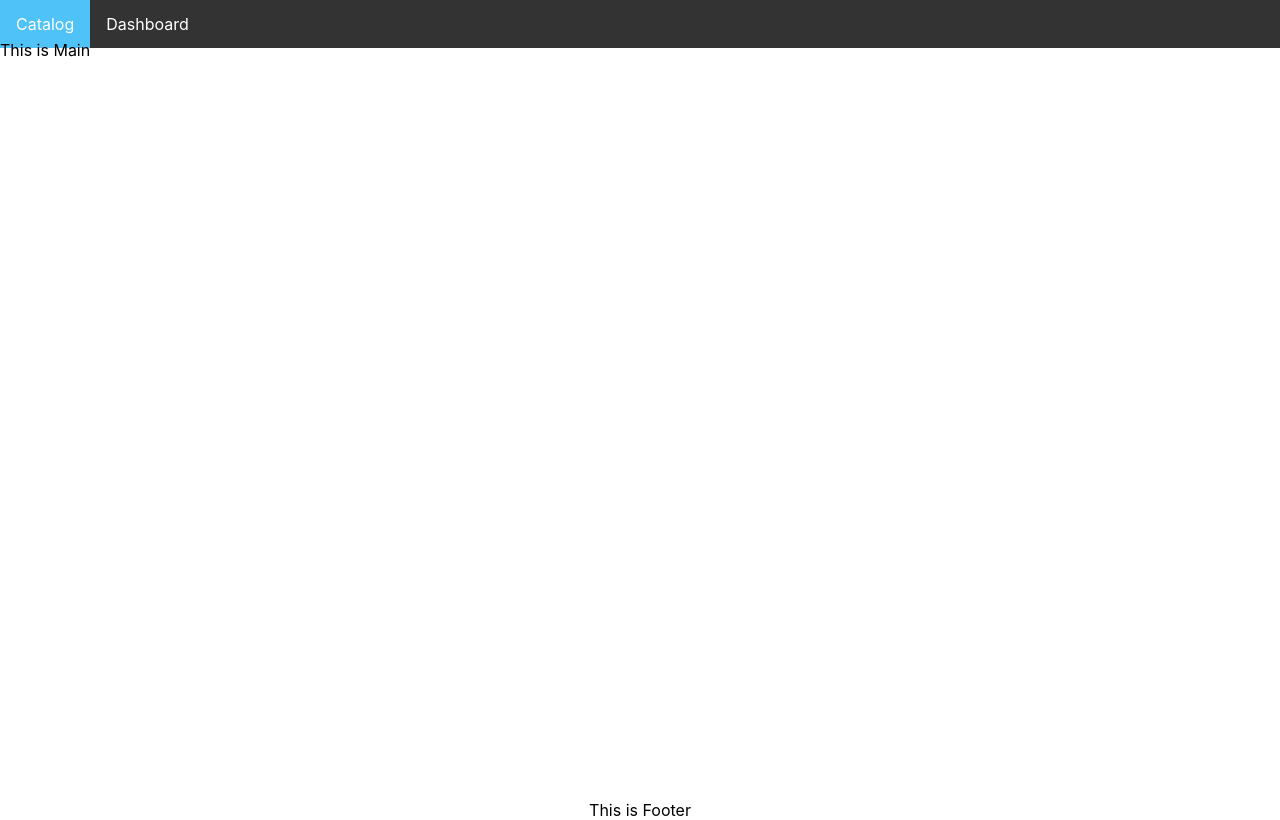
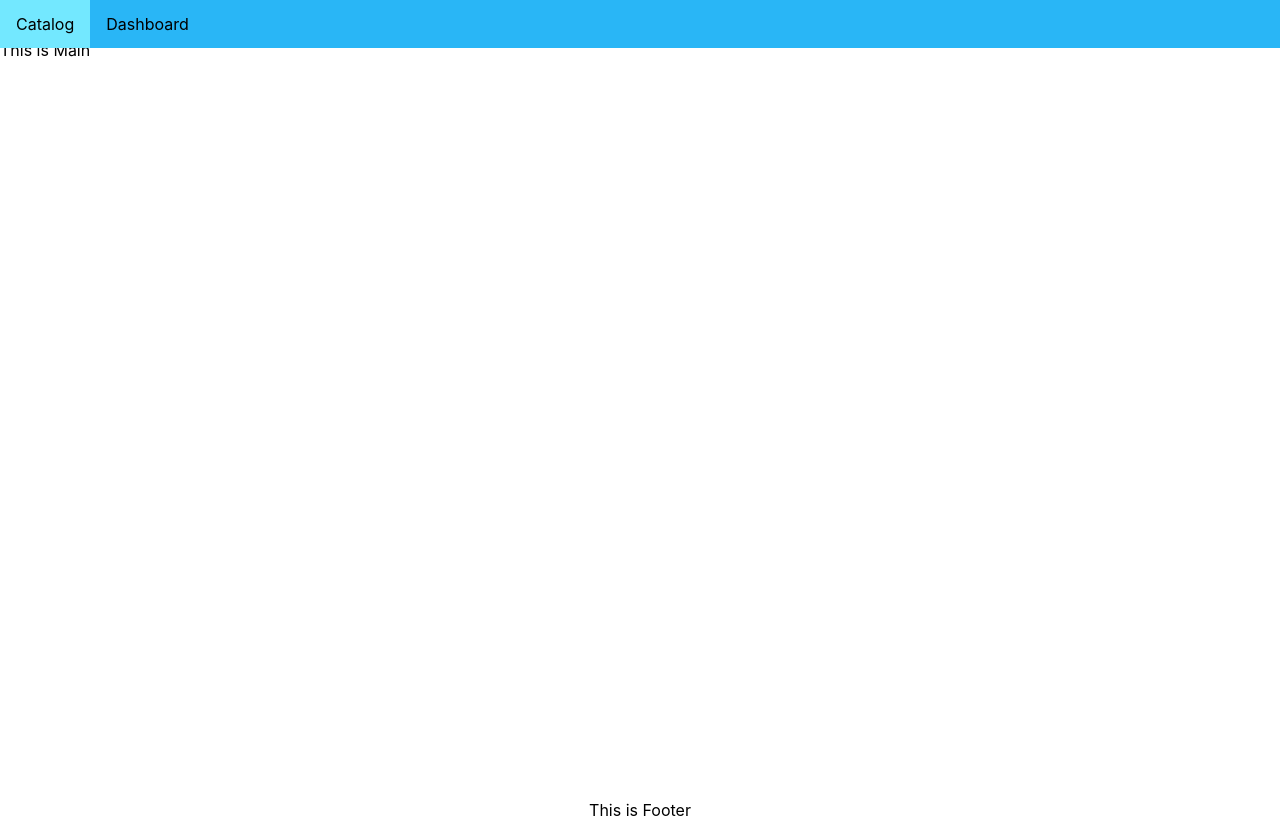
Before and after one commit to shehancshanaka/MERN-Library-Management-System, a React (Create React App) app in the folder library_management_system_mern/: page / in a window 1280 px wide. Built offline with nearby package versions, Linux system fonts and the light colour scheme.

Commit message:
Add theming support  and make navbar fixed

```diff
--- a/library_management_system_mern/src/App.js
+++ b/library_management_system_mern/src/App.js
@@ -1,9 +1,21 @@
-
+import React from "react";
+import { ThemeProvider } from "styled-components";
 import { Header, Main, Footer } from "./components/Layout"
 import {NavBar,NavItem,NavLink} from './components/navbar'
 function App() {
+  const theme = {
+    primary: {
+      main: "#29b6f6",
+      light: "#73e8ff",
+      dark: "# 0086c3",
+      textColor : "#000"
+    },
+    secondary: {
+      main: "#fff"
+    },
+  };
   return (
-    <>
+    <ThemeProvider theme = {theme}>
       <Header>
         <NavBar>
           <NavItem>
@@ -16,7 +28,7 @@
       </Header>
       <Main>This is Main</Main>
       <Footer>This is Footer</Footer>
-    </>
+    </ThemeProvider>
   );
 }
 
--- a/library_management_system_mern/src/components/navbar.js
+++ b/library_management_system_mern/src/components/navbar.js
@@ -5,21 +5,25 @@
   margin: 0;
   padding: 0;
   overflow: hidden;
-  background-color: #333;
+  background-color: ${(props) => props.theme.primary.main};
+  position: fixed;
+  top: 0;
+  width: 100%;
+  z-index: 1;
 `;
 
 export const NavLink = styled.a`
   display: block;
-  color: white;
+  color: ${(props) => props.theme.primary.textColor};
   padding: 14px 16px;
   text-align: center;
   text-decoration: none;
 
   :hover {
-    background-color: #4fc3f7;
+    background-color: ${(props) => props.theme.primary.light};
 
     .active {
-      background-color: #04aa6d;
+      background-color: ${(props) => props.theme.primary.dark};
     }
   }
 `;
```
